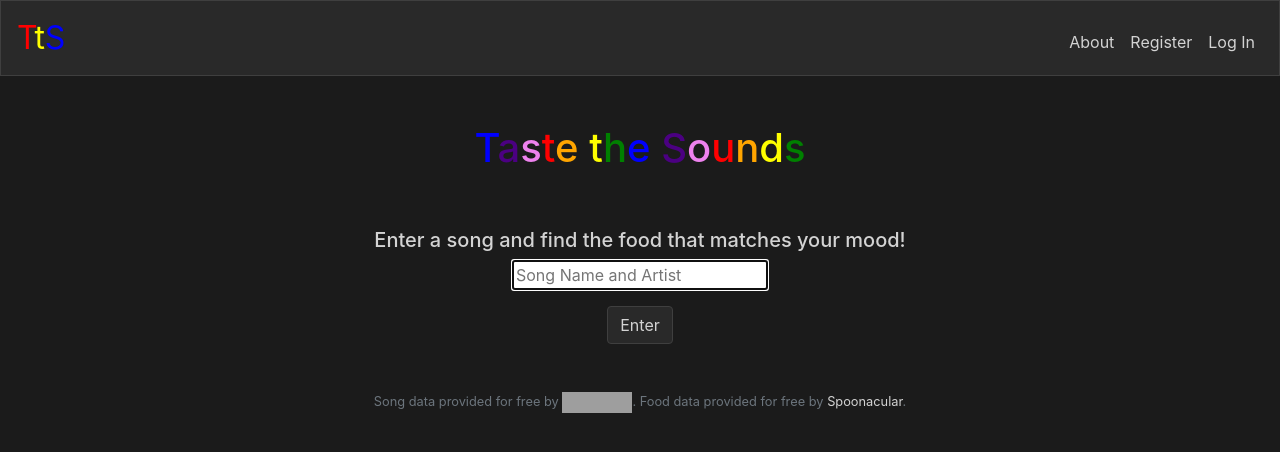
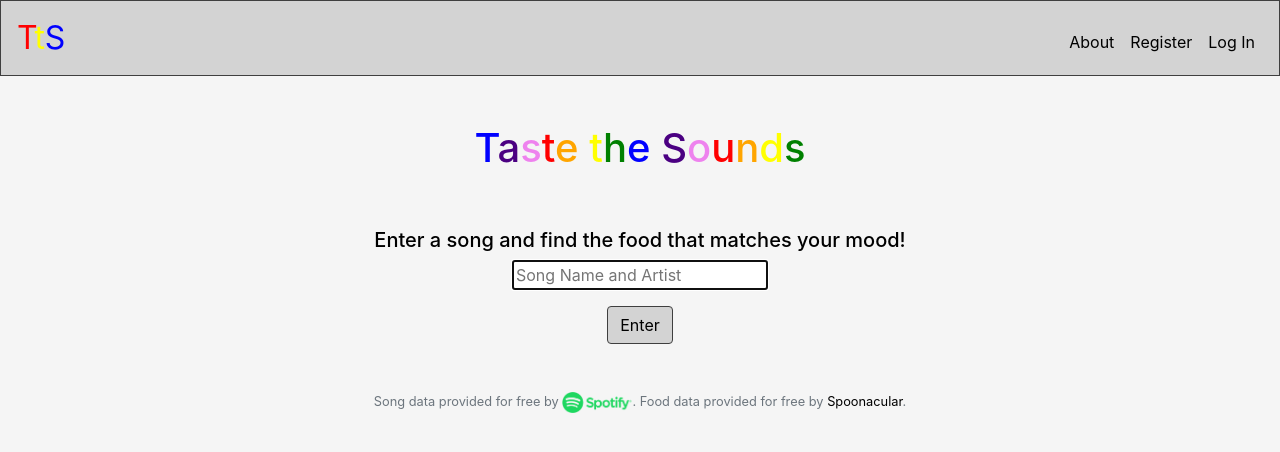
Before and after one commit to varinder-s/Taste-the-Sounds, a Flask app: page / in a window 1280 px wide. Shown: the top 452 px of the page. Run offline with Flask 2, Linux system fonts and the light colour scheme; parts of the project's set-up code (start-up, migrations or seed data) failed here and were passed over; grey boxes are pictures that could not be loaded.

Commit message:
Change background and text color

```diff
--- a/Taste the Sounds/static/styles.css
+++ b/Taste the Sounds/static/styles.css
@@ -9,15 +9,15 @@ nav .navbar-brand .white
 {
     color: white;
 }
-.lightgray
+.gray
 {
-    background-color: #292929;
-    color: lightgray;
+    background-color: lightgray;
+    color: darkgray;
 }
-.darkgray
+.whitish
 {
-    background-color: #1b1b1b;
-    color: lightgray;
+    background-color: #f5f5f5;
+    color: black;
 }
 nav .navbar-brand .yellow
 {
@@ -60,18 +60,18 @@ main img
 
 a
 {
-    color: lightgray;
+    color: black;
     text-decoration: none;
     background-color: transparent;
 }
 
 a:hover {
-  color: white;
+  color: darkgray;
 }
 
 .btn {
-    color: lightgray;
-    background-color: #292929;
+    color: black;
+    background-color: lightgray;
     border-color: #3f3f3f;
 }
 
--- a/Taste the Sounds/templates/layout.html
+++ b/Taste the Sounds/templates/layout.html
@@ -22,9 +22,9 @@
 
     </head>
 
-    <body class='darkgray'>
+    <body class='whitish'>
 
-        <nav class="navbar navbar-expand-md lightgray border">
+        <nav class="navbar navbar-expand-md gray border">
             <a class="navbar-brand" href="/"><span class='red'>T</span><span class='yellow'>t</span><span class='blue'>S</span></a>
             <button aria-controls="navbar" aria-expanded="false" aria-label="Toggle navigation" class="navbar-toggler" data-target="#navbar" data-toggle="collapse" type="button">
                 <span class="navbar-toggler-icon"></span>
```
Also changed, not shown: Taste the Sounds/project.db, Taste the Sounds/static/Spotify.png (added).
